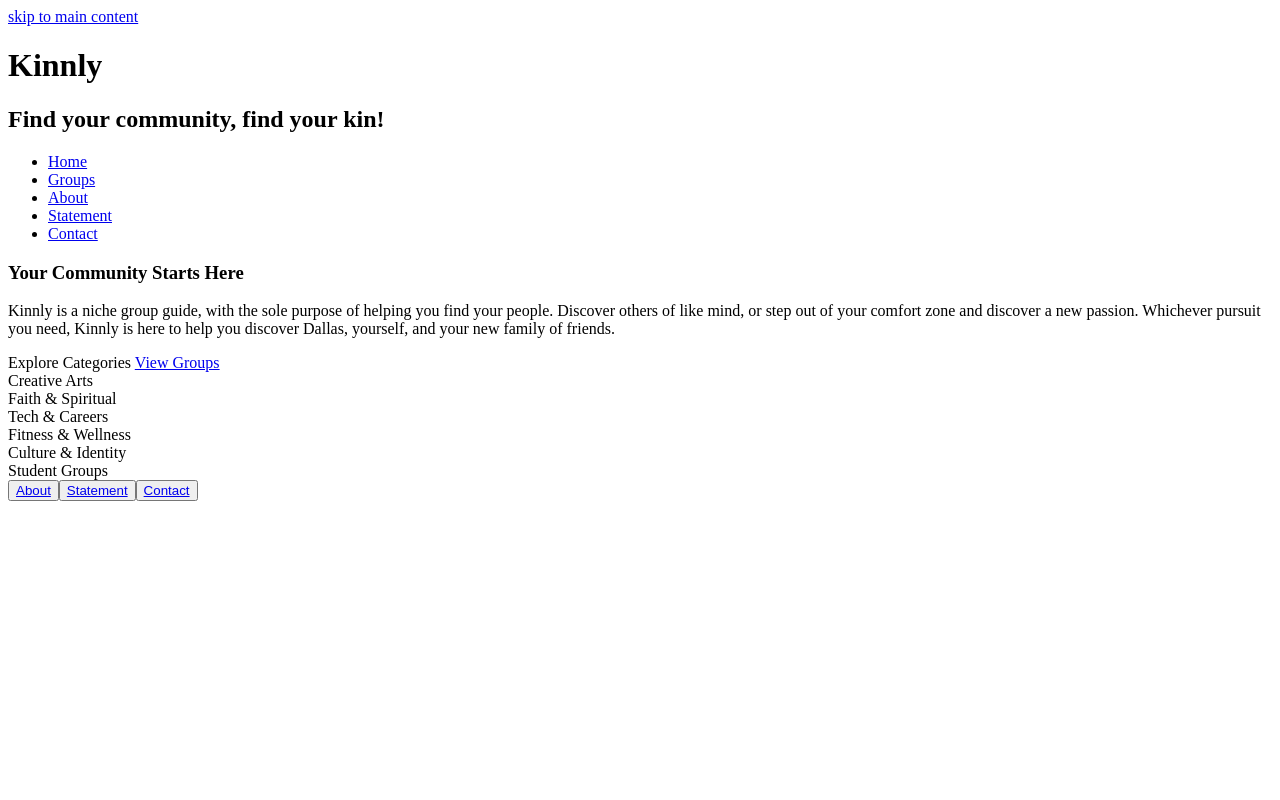
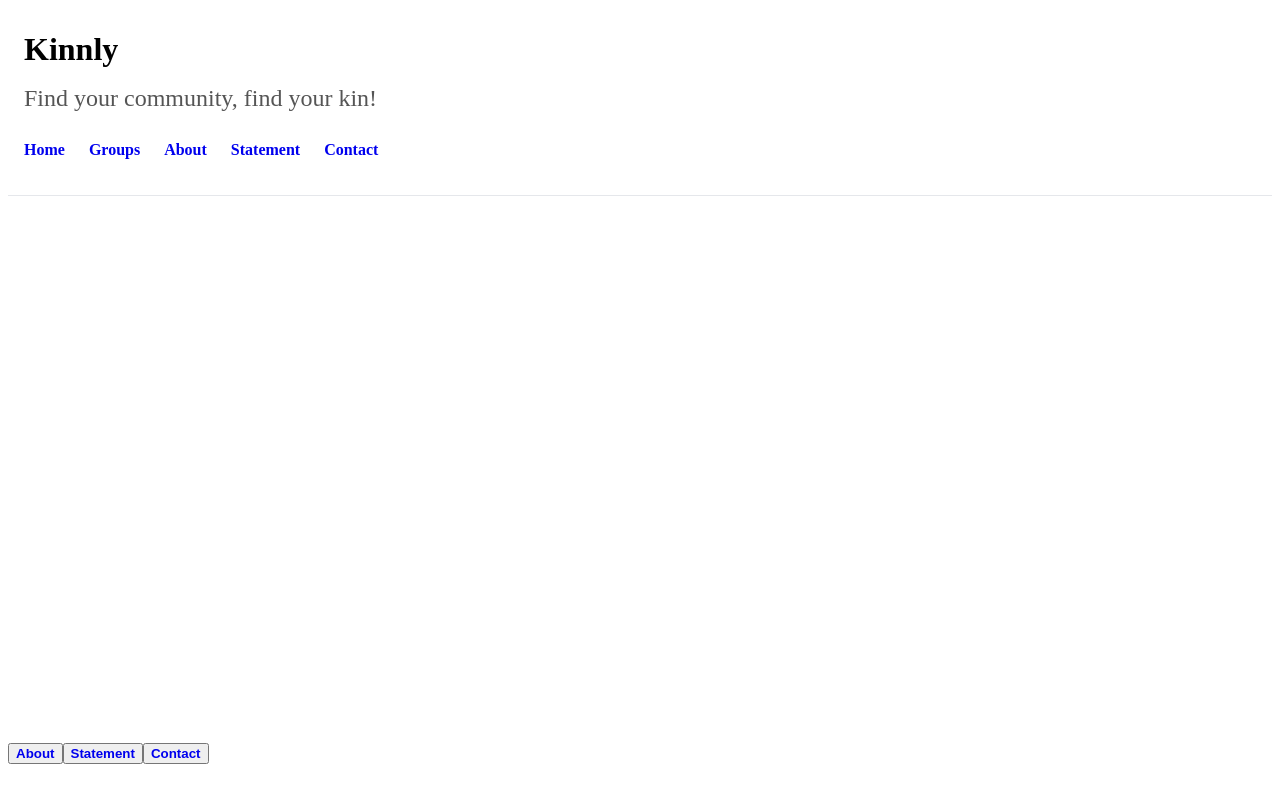
Before and after one commit to mazikobakuwa-netizen/mazikointernetstudio1, a plain HTML site: page final.html/index.html in a window 1280 px wide. Drawn offline with Linux system fonts and the light colour scheme.

Commit message:
Correct CSS syntax and enhance styles
Fixed various CSS syntax errors and improved styles.

```diff
--- a/final.html/styles.css
+++ b/final.html/styles.css
@@ -23,3 +23,158 @@
 
 
  Insert all your glorious CSS styles below! */
+:root {
+      color-primary:#1E3A8A;
+      color-secondary:#3B82F6;
+      color-accent:#FACC15;
+      color-surface:#FFFFFF;
+      color-text: #1F2933;
+}
+
+@font-face {
+      font-family: 'Inter';
+      src: url('fonts/inter/') format('');
+}
+
+html {
+      font-size: clamp(1rem,1vw +0.5rem,1.25rem);
+      scroll-behavior: smooth;
+}
+
+body {
+      margin: 0
+      font-family: 'Inter', ;
+      bacground-color: var(color-bg);
+      color: var(color-text);
+      line-height:1.6;
+}
+
+.skip-link {
+      position: absolute;
+      top: -40px;
+      left: 1rem;
+      background-color: var(color-accent);
+      color: #000;
+      padding: 0.5rem 1rem;
+      text-declaration: none;
+}
+
+.skip-link: focus {
+      top: 1rem;
+}
+
+header {
+      background-color: var(color-surface);
+      padding: 1rem;
+      border-bottom: 1px solid #e5e7eb;
+}
+
+header h1 {
+      margin: 0;
+}
+
+header h2 {
+      margin-top: 0.25rem;
+      font-weight: normal;
+      color: #555;
+}
+
+nav ul {
+      list-style: none;
+      display: flex;
+      gap: 1.5rem;
+      padding: 0;
+      margin-top: 1rem;
+}
+
+nav a {
+      text-decoration: none;
+      color: var(color-text);
+      font-weight: 600;
+}
+
+nav a: hover,
+nav a: focus {
+      color: var(color-primary);
+}
+
+.hero {
+      min-height: 60vh;
+      display: flex;
+      align-items: center;
+      justify-content: center;
+      background: linear-gradient(
+            135deg,
+            var(color-primary)
+            var(color-secondary)
+      );
+      color: #FFFFFF;
+      padding: 2rem;
+      text-align: center;
+}
+
+.hero-content {
+      max-width: 700px;
+}
+
+.hero-actions {
+      margin-tops: 1.5rem;
+      display: flex;
+      justify-content: center;
+      gap: 1rem;
+      flex-wrap: wrap;
+}
+
+.button {
+      padding: 0.75rem 1.5rem;
+      border-radius: 999px;
+      text-decoration: none;
+      font-weight: 600;
+      transition: transform 0.2s ease;
+}
+
+.button:hover,
+.button:focus{
+      transform: translateY(-3px);
+}
+
+.button.primary{
+      background-color: var(color-surface);
+      color: var(color-primary)
+}
+
+.button.secondary{
+      border: 2px solid white;
+      color: white;
+}
+
+.categories {
+      padding: 2rem;
+}
+
+.category-grid {
+      display: grid;
+      grid-template-columns: repeat(auto-fit, minmax(200px, 1fr))
+      gap: 1.5rem;
+      margin-top: 1rem;
+}
+
+.card{
+      background-color: var(color-surface);
+      padding: 1.5rem
+      border-radius: 8px;
+      box-shadow: 0 8px 20px rbga (0,0,0, 0.05);
+}
+
+.footer {
+      background-color: var(color-primary);
+      color: white;
+      text-align: center;
+      padding: 1.5rem;
+      margin-top: 2rem;
+}
+
+a: focus {
+      outline: 3px solid var(color-accent);
+      outline-offset: 3px;
+}
```
